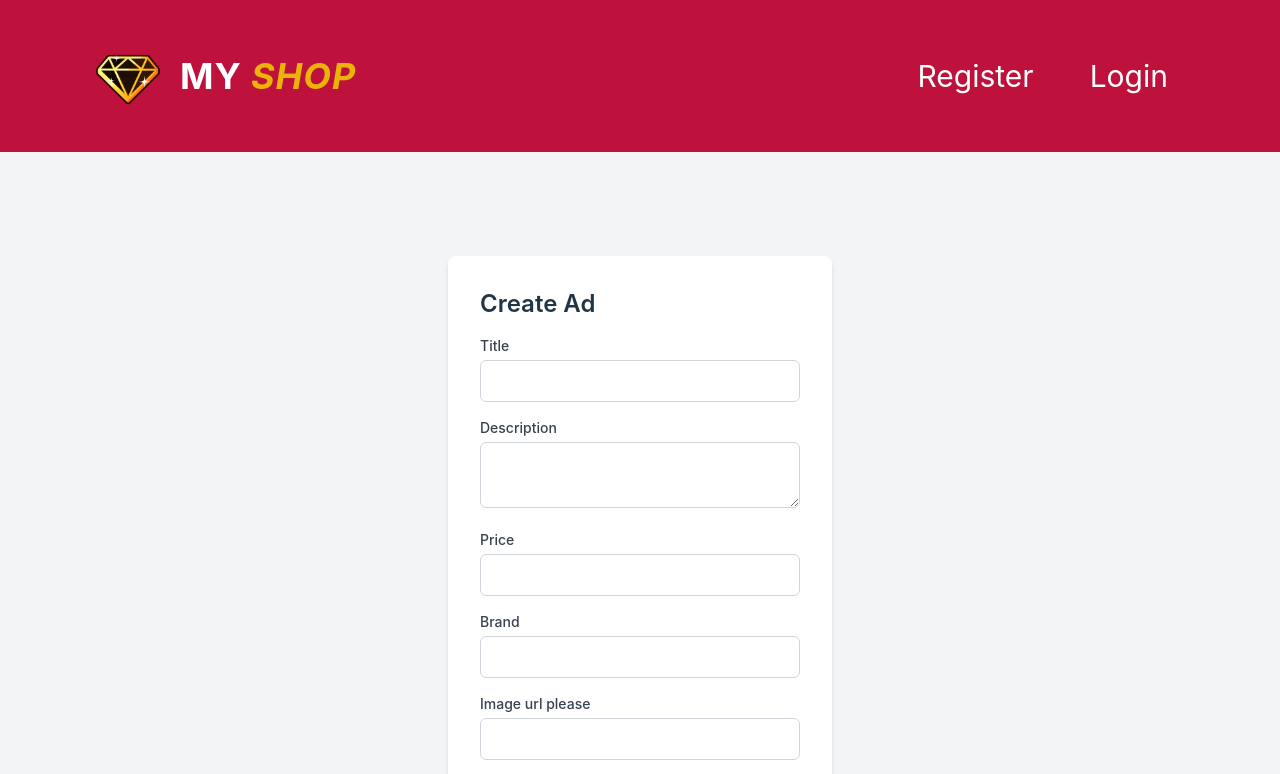
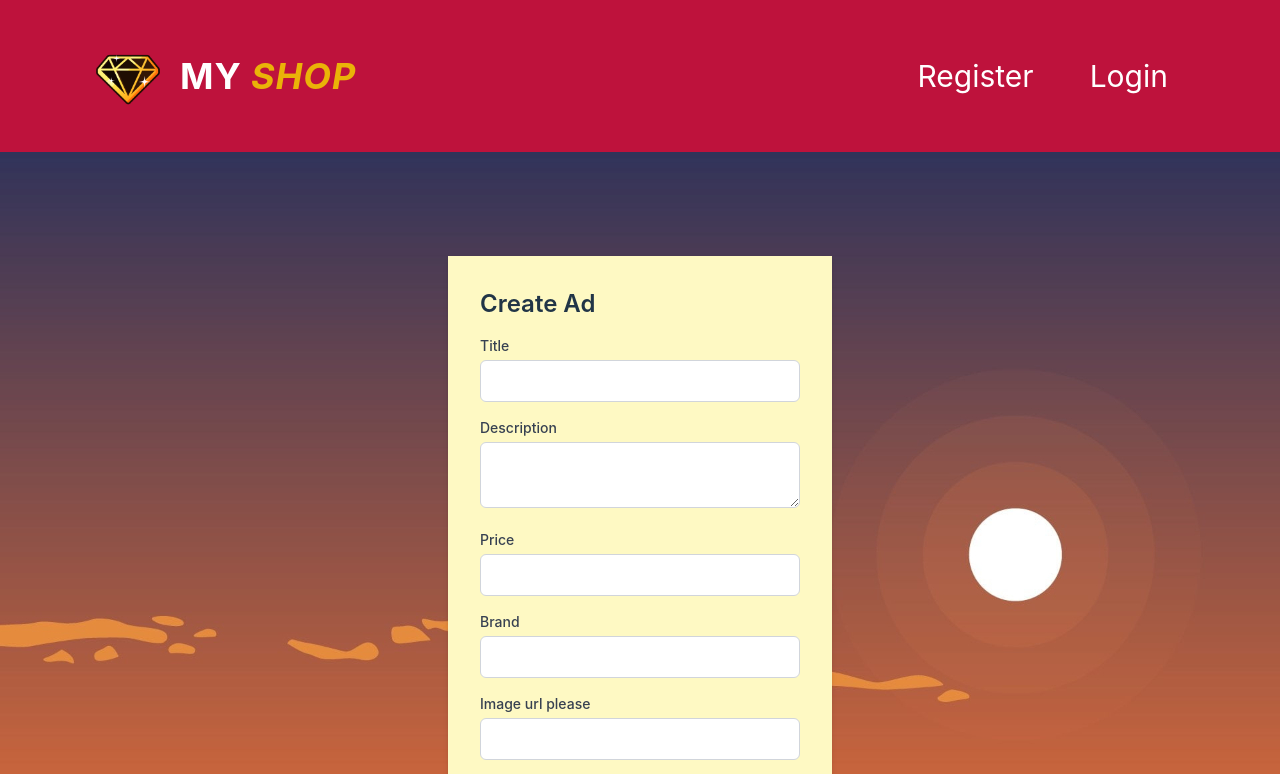
Before and after one commit to NaglisB123/REACT-ATSISKAITYMAS, a React (Vite) app: page /addpage in a window 1280 px wide. Shown: the top 774 px of the page. Built offline with nearby package versions, Linux system fonts and the light colour scheme; no server answers.

Commit message:
minimal style changes

```diff
--- a/src/assets/components/layout/Footer.jsx
+++ b/src/assets/components/layout/Footer.jsx
@@ -3,7 +3,7 @@ import { Link } from "react-router-dom";
 
 function Footer() {
   return (
-    <footer className="bg-rose-700 text-white py-6 ">
+    <footer className="bg-rose-700 text-white py-6 sticky">
       <div className="container mx-auto">
         <div className="grid grid-cols-1 md:grid-cols-3 gap-6">
           <div className="text-center md:text-left">
--- a/src/index.css
+++ b/src/index.css
@@ -47,6 +47,9 @@
 .bgBar{
   background-image: url(./images/wall.jpg);
 }
+.bgNature{
+  background-image: url(./images/nature.jpg);
+}
 button:hover {
   border-color: #646cff;
 }
--- a/src/pages/CreateAdd.jsx
+++ b/src/pages/CreateAdd.jsx
@@ -48,8 +48,8 @@ function CreateAdd() {
   }
 
   return (
-    <div className="min-h-screen bg-gray-100 flex items-center justify-center">
-      <div className="bg-white p-8 rounded-lg shadow-md w-96">
+    <div className="bgNature h-screen bg-gray-100 flex items-center justify-center">
+      <div className="p-8 mrounded-lg shadow-md w-96 bg-yellow-100">
         <h2 className="text-2xl font-semibold mb-4">Create Ad</h2>
         <form onSubmit={formik.handleSubmit}>
           <div className="mb-4">
```
Also changed, not shown: src/images/nature.jpg (added).
